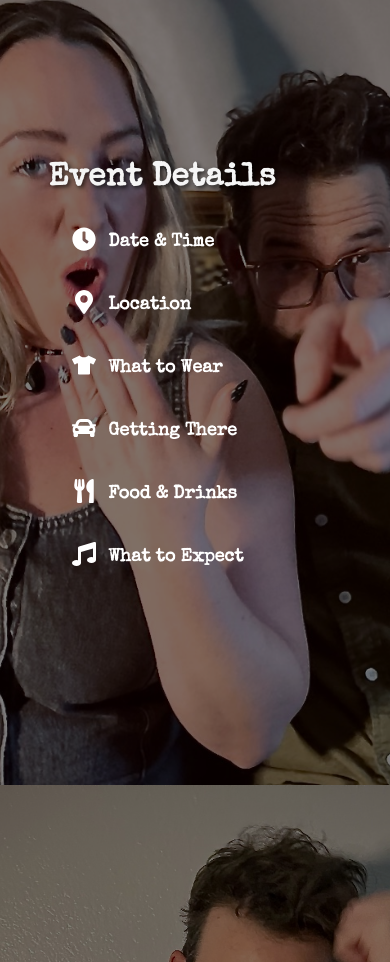
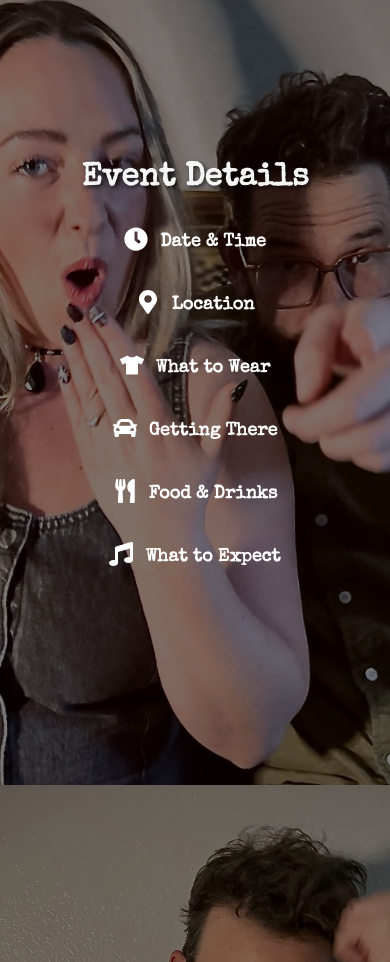
Before and after one commit to davidleach724/alex-and-dave, a React (Create React App) app: page / in a window 390 px wide. Shown: the part 903-1865 px from the top of the page. Built offline with nearby package versions, Linux system fonts and the light colour scheme.

Commit message:
modify mobile event

```diff
--- a/src/App.css
+++ b/src/App.css
@@ -222,7 +222,7 @@ button:hover {
 @media screen and (max-width: 768px) {
   .navbar ul {
     flex-direction: column;
-    align-items: flex-start;
+    align-items: center; /* Center content */
   }
 
   .parallax-section {
@@ -242,6 +242,15 @@ button:hover {
   section {
     padding: 50px 15px; /* Increased padding for spacing */
     width: 95%;
+    text-align: center; /* Center content */
+  }
+
+  .event-details-mobile {
+    align-items: center; /* Center content */
+  }
+
+  .event-details-item {
+    text-align: center; /* Center content */
   }
 }
 
@@ -267,7 +276,7 @@ button:hover {
   cursor: pointer;
   padding-left: 1rem;
   padding-right: 1rem;
-  margin: .5rem;
+  margin: 0.5rem;
 }
 
 .event-details-item.mobile {
@@ -287,9 +296,10 @@ button:hover {
   gap: 0.75rem;
   font-size: 2rem;
   font-weight: bold;
-  margin-bottom: .5rem;
+  margin-bottom: 0.5rem;
   margin-top: 1rem;
   text-align: center; /* Center the header */
+  justify-content: center;
 }
 
 .event-details-icon {
@@ -306,7 +316,7 @@ button:hover {
   max-height: 0;
   opacity: 0;
   overflow: hidden;
-  margin-top: -.5rem;
+  margin-top: -0.5rem;
   transition: max-height 0.3s ease-in-out, opacity 0.3s ease-in-out;
   text-align: left;
 }
--- a/src/components/EventDetails/EventDetails.js
+++ b/src/components/EventDetails/EventDetails.js
@@ -5,8 +5,7 @@ import {
   FaTshirt,
   FaCar,
   FaUtensils,
-  FaMusic,
-  FaMapPin
+  FaMusic
 } from "react-icons/fa";
 
 const eventDetails = [
@@ -63,8 +62,8 @@ export default function EventDetails() {
 
   return (
     <section className="event-details-section">
-      <h2 className="event-details-header">Event Details</h2> {/* Add class for styling */}
-
+      <h2 className="event-details-header">Event Details</h2>{" "}
+      {/* Add class for styling */}
       {isMobile ? (
         <div className="event-details-mobile">
           {eventDetails.map((item, index) => (
@@ -74,6 +73,7 @@ export default function EventDetails() {
                 openIndex === index ? "open" : ""
               }`}
               onClick={() => toggleDetail(index)}
+              style={{ textAlign: "center" }} // Center content
             >
               <div className="event-details-header">
                 <div className="event-details-icon">{item.icon}</div>
```
